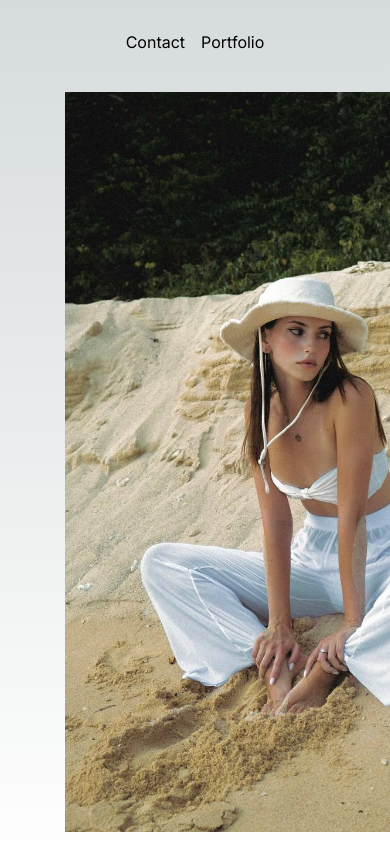
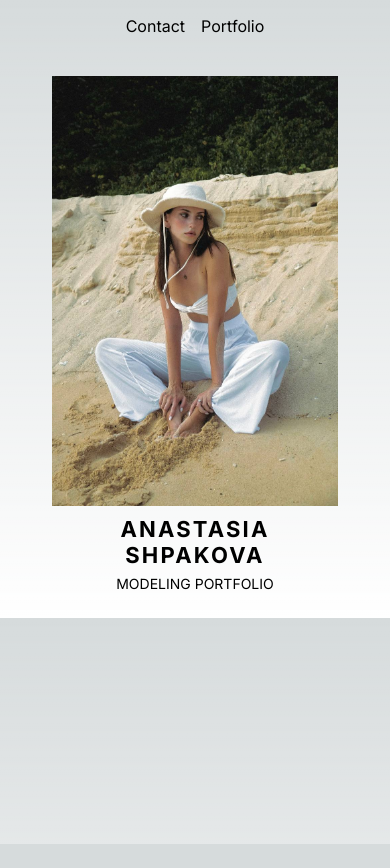
Before and after one commit to Troonsply/portfolio_anastasia, a Next.js app: page / in a window 390 px wide. After the commit the page ends 844 px from the top, so only its background shows below. Built offline with nearby package versions, Linux system fonts and the light colour scheme.

Commit message:
media style

```diff
--- a/src/app/layout.tsx
+++ b/src/app/layout.tsx
@@ -18,6 +18,7 @@ export default function RootLayout({
     return (
         <html lang="en">
         <Head>
+            <meta name="viewport" content="width=device-width, initial-scale=1"/>
             <link rel="preconnect" href="https://fonts.googleapis.com"/>
             <link href="https://fonts.googleapis.com/css2?family=Montserrat:wght@100&display=swap"
                   rel="stylesheet"/>
--- a/src/app/page.module.scss
+++ b/src/app/page.module.scss
@@ -4,7 +4,10 @@
   align-items: center;
   padding: 2rem;
   min-height: 100vh;
-
+  @media only screen and (max-width: 860px) {
+    min-height: 100%;
+    padding: 1rem;
+  }
   header {
     margin-bottom: 40px;
     a {
@@ -24,8 +27,20 @@
     justify-items: center;
     align-items: center;
     width: 80%;
+    @media only screen and (max-width: 860px) {
+      grid-template-columns: 1fr;
+    }
     &_image {
       width: 100%;
+      &_img {
+        height: 740px !important;
+        width:500px !important;
+        object-fit: cover !important;
+        @media only screen and (max-width: 860px) {
+          height: 80% !important;
+          width: 100% !important;
+        }
+      }
     }
     &_text {
       display: flex;
@@ -38,10 +53,17 @@
         letter-spacing: 0.1em;
         text-align: center;
         margin-bottom: 0.3em;
+        @media only screen and (max-width: 860px) {
+          margin-top: 0.3em;
+          font-size: 22px;
+        }
       }
       p {
         margin-bottom: 0.7em;
         font-size: 19px;
+        @media only screen and (max-width: 860px) {
+          font-size: 14px;
+        }
       }
     }
   }
--- a/src/app/page.tsx
+++ b/src/app/page.tsx
@@ -19,6 +19,7 @@ export default function Home() {
                             priority
                             height={740}
                             width={500}
+                            className={styles.main__container_image_img}
                         />
                     </div>
                     <div className={styles.main__container_text}>
```
